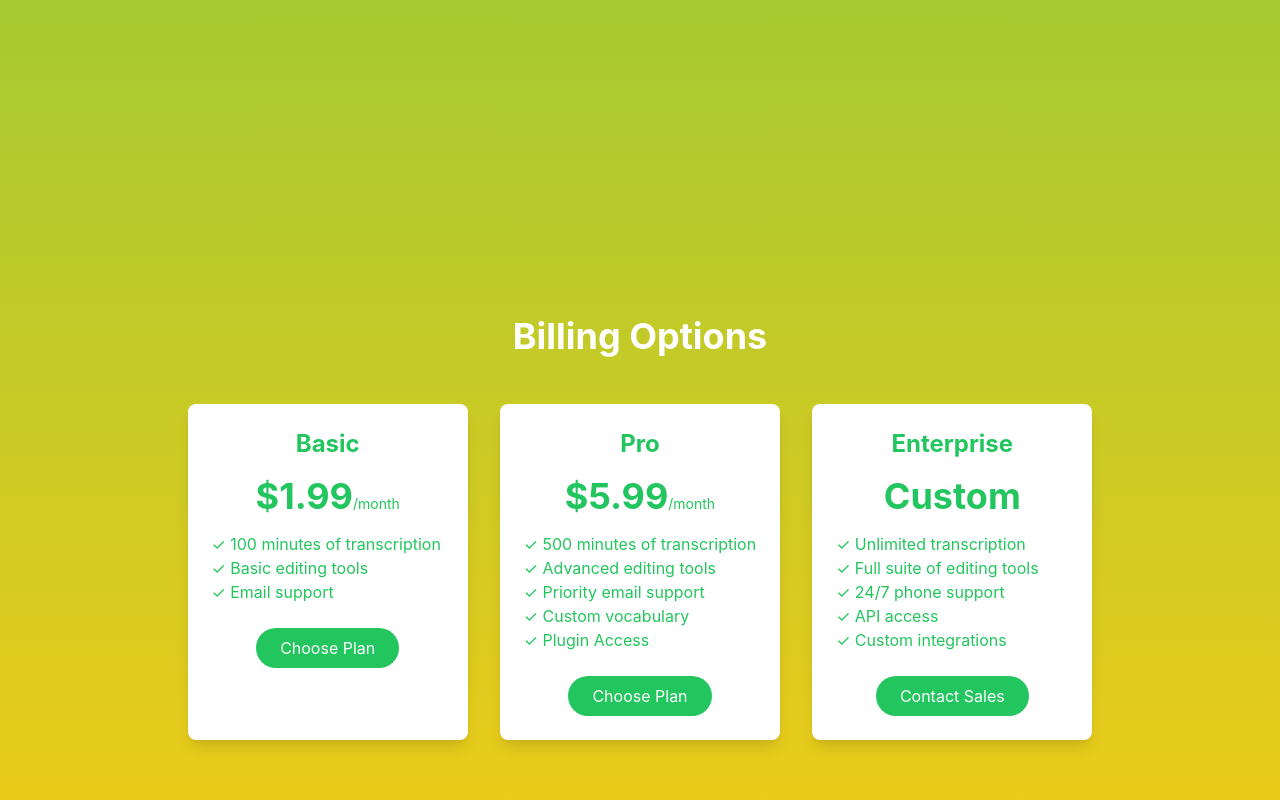
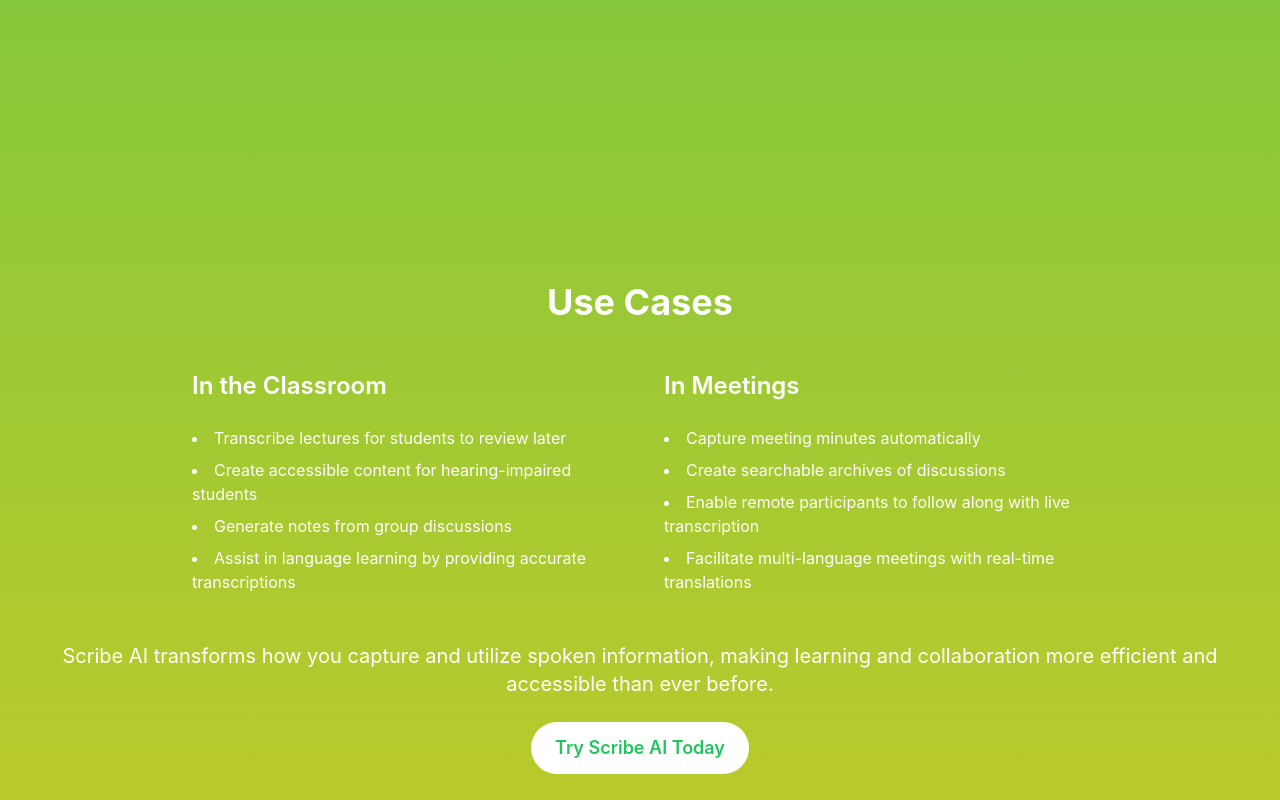
Before and after one commit to Qwill96227/AI-Project, a React (Create React App) app in the folder scribe-ai/: page / in a window 1280 px wide. Shown: the part 1540-2340 px from the top of the page. Built offline with nearby package versions, Linux system fonts and the light colour scheme.

Commit message:
Added the Use Cases section

```diff
--- a/scribe-ai/src/LandingPage.js
+++ b/scribe-ai/src/LandingPage.js
@@ -111,6 +111,35 @@
             </div>
           </div>
         </section>
+        <section id="use-cases" className="min-h-screen flex flex-col justify-center items-center text-center px-4 py-16">
+          <h2 className="text-4xl font-bold mb-12">Use Cases</h2>
+          <div className="max-w-4xl mx-auto grid grid-cols-1 md:grid-cols-2 gap-12">
+            <div className="space-y-6 text-left">
+              <h3 className="text-2xl font-semibold mb-4">In the Classroom</h3>
+              <ul className="list-disc list-inside space-y-2">
+                <li>Transcribe lectures for students to review later</li>
+                <li>Create accessible content for hearing-impaired students</li>
+                <li>Generate notes from group discussions</li>
+                <li>Assist in language learning by providing accurate transcriptions</li>
+              </ul>
+            </div>
+            <div className="space-y-6 text-left">
+              <h3 className="text-2xl font-semibold mb-4">In Meetings</h3>
+              <ul className="list-disc list-inside space-y-2">
+                <li>Capture meeting minutes automatically</li>
+                <li>Create searchable archives of discussions</li>
+                <li>Enable remote participants to follow along with live transcription</li>
+                <li>Facilitate multi-language meetings with real-time translations</li>
+              </ul>
+            </div>
+          </div>
+          <div className="mt-12">
+            <p className="text-xl mb-6">Scribe AI transforms how you capture and utilize spoken information, making learning and collaboration more efficient and accessible than ever before.</p>
+            <button onClick={handleGetStarted} className="bg-white text-green-500 px-6 py-3 rounded-full font-semibold text-lg hover:bg-gray-100 transition duration-300">
+              Try Scribe AI Today
+            </button>
+          </div>
+        </section>
 
         <section id="billing" className="min-h-screen flex flex-col justify-center items-center text-center px-4 py-16">
           <h2 className="text-4xl font-bold mb-12">Billing Options</h2>
```
